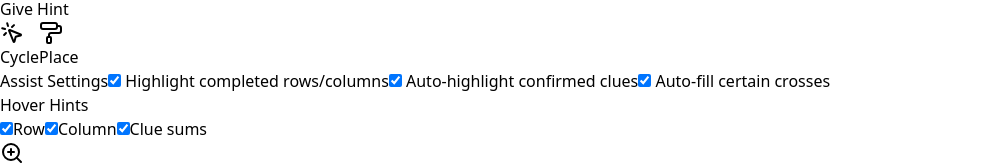
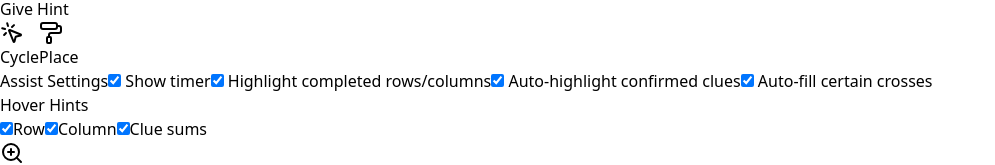
Before and after one commit to Amiya0426/nonogram-game, a React (Vite) app: page / in a window 1280 px wide. Shown: the part 645-810 px from the top of the page, without its empty margins (0-995 px from the left). Built offline with nearby package versions, Linux system fonts and the light colour scheme; no server answers.

Commit message:
feat: 计时器可在辅助设置中隐藏（默认开启，持久化）；修复固定/取消固定侧边栏时计时浮窗被顶出屏幕（容器尺寸变化自动回拉）

```diff
--- a/src/App.jsx
+++ b/src/App.jsx
@@ -184,7 +184,7 @@ export default function NonogramApp() {
         onMouseLeave={g.handleGlobalLeave}
       >
         {/* 计时 + 复盘 GIF 悬浮窗（仅游玩模式） */}
-        {g.mode === 'play' && (
+        {g.mode === 'play' && g.gameSettings.showTimer && (
           <FloatingTimer
             timerSeconds={g.timerSeconds}
             timerRunning={g.timerRunning}
--- a/src/components/FloatingTimer.jsx
+++ b/src/components/FloatingTimer.jsx
@@ -44,7 +44,8 @@ const FloatingTimer = ({
     if (c && w) setPos({ left: c.clientWidth - w.offsetWidth - 12, top: 12 });
   }, [pos]);
 
-  // 位置约束：widget 尺寸变化（如出现复盘按钮）或窗口缩放时，防止被顶出可视区域
+  // 位置约束：widget 或棋盘容器尺寸变化（复盘按钮出现、固定/取消固定侧边栏、窗口缩放）时，
+  // 自动把位置拉回棋盘可视区域内，防止被顶出屏幕
   useEffect(() => {
     const container = containerRef.current;
     const widget = widgetRef.current;
@@ -64,6 +65,7 @@ const FloatingTimer = ({
     };
     const ro = new ResizeObserver(clamp);
     ro.observe(widget);
+    ro.observe(container);
     window.addEventListener('resize', clamp);
     return () => {
       ro.disconnect();
--- a/src/components/SidePanel.jsx
+++ b/src/components/SidePanel.jsx
@@ -560,6 +560,15 @@ const SidePanel = ({
               <label className="flex items-center gap-2 text-xs cursor-pointer text-slate-700">
                 <input
                   type="checkbox"
+                  checked={gameSettings.showTimer}
+                  onChange={(e) => setGameSettings((p) => ({ ...p, showTimer: e.target.checked }))}
+                  className="accent-indigo-600 w-3 h-3"
+                />{' '}
+                {t('panel.showTimer')}
+              </label>
+              <label className="flex items-center gap-2 text-xs cursor-pointer text-slate-700">
+                <input
+                  type="checkbox"
                   checked={gameSettings.completeLineStyle === 'highlight'}
                   onChange={(e) =>
                     setGameSettings((p) => ({
--- a/src/constants.js
+++ b/src/constants.js
@@ -20,6 +20,7 @@ export const DEFAULT_SETTINGS = {
   hoverColClues: true,
   autoFillCross: true,
   showClueSums: true,
+  showTimer: true,
 };
 
 export const PRESETS = {
--- a/src/i18n/en.js
+++ b/src/i18n/en.js
@@ -107,6 +107,7 @@ export default {
     pinPanel: 'Pin panel',
     unpinPanel: 'Unpin (auto-hide)',
     createPuzzleTitle: 'Create or edit your own puzzle',
+    showTimer: 'Show timer',
   },
   browse: {
     title: 'Puzzle Library',
--- a/src/i18n/ja.js
+++ b/src/i18n/ja.js
@@ -107,6 +107,7 @@ export default {
     pinPanel: 'サイドバーを固定',
     unpinPanel: '固定解除（自動で隠れる）',
     createPuzzleTitle: '自分のパズルを作成・編集',
+    showTimer: 'タイマーを表示',
   },
   browse: {
     title: 'パズルライブラリ',
--- a/src/i18n/zh-Hant.js
+++ b/src/i18n/zh-Hant.js
@@ -107,6 +107,7 @@ export default {
     pinPanel: '固定側邊欄',
     unpinPanel: '取消固定 (自動隱藏)',
     createPuzzleTitle: '建立或修改自己的題目',
+    showTimer: '顯示計時器',
   },
   browse: {
     title: '題庫瀏覽',
--- a/src/i18n/zh.js
+++ b/src/i18n/zh.js
@@ -107,6 +107,7 @@ export default {
     pinPanel: '固定侧边栏',
     unpinPanel: '取消固定 (自动隐藏)',
     createPuzzleTitle: '创建或修改自己的题目',
+    showTimer: '显示计时器',
   },
   browse: {
     title: '题库浏览',
```
